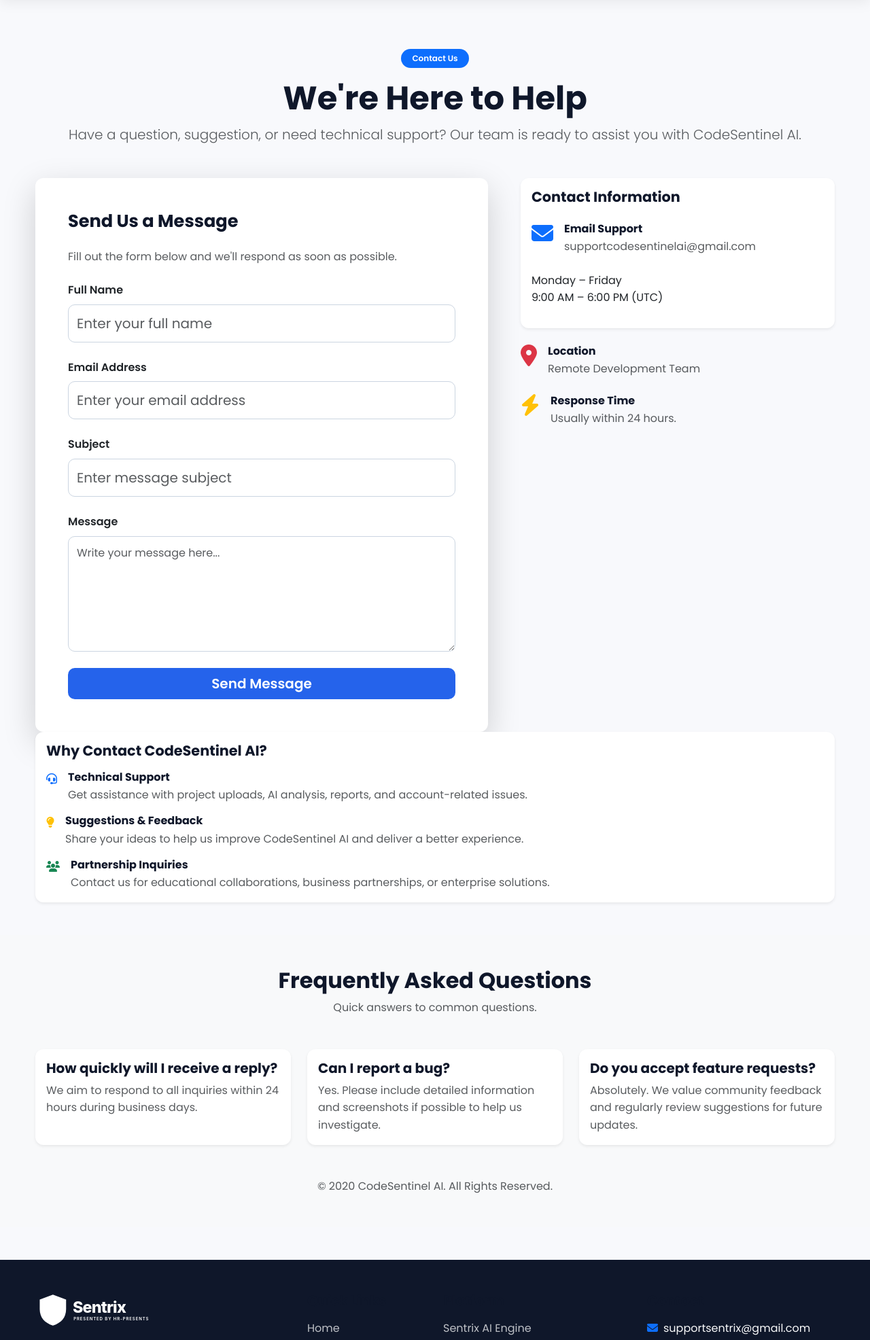
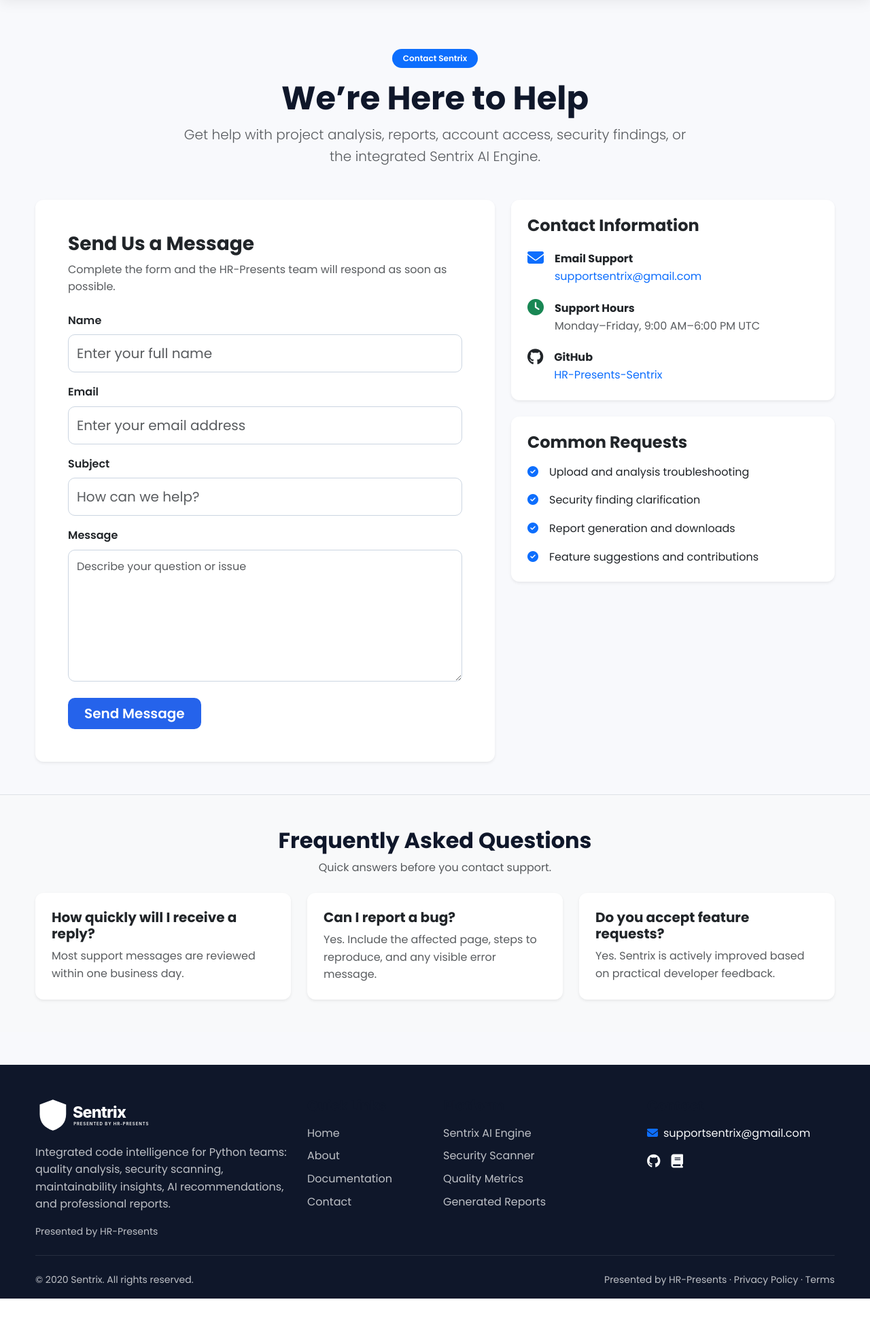
Before and after one commit to HaziqBinAfzal/HR-Presents-Sentrix, a Python web app: template templates/contact.html in a window 1280 px wide. Shown: the part 80-2052 px from the top of the page at 68% size. After the commit the page ends 1991 px from the top, so only its background shows below. Run offline with Jinja, Linux system fonts and the light colour scheme; the template is opened without the code that fills it: most values are stand-ins (such as "Sample title", 1, 10 or a date in 2020); form fields are guessed from the names that the template uses; some libraries are stand-ins or nearby versions.

Commit message:
Rebrand and repair contact page

```diff
--- a/templates/contact.html
+++ b/templates/contact.html
@@ -1,445 +1,125 @@
 {% extends "base.html" %}
 
-{% block title %}Contact Us | CodeSentinel AI{% endblock %}
+{% block title %}Contact | Sentrix{% endblock %}
 
 {% block content %}
-
 <section class="py-5">
-
     <div class="container">
-
         <div class="text-center mb-5">
-
-            <span class="badge bg-primary px-3 py-2 mb-3">
-
-                Contact Us
-
-            </span>
-
-            <h1 class="display-5 fw-bold">
-
-                We're Here to Help
-
-            </h1>
-
-            <p class="lead text-muted">
-
-                Have a question, suggestion, or need technical support?
-                Our team is ready to assist you with CodeSentinel AI.
-
+            <span class="badge bg-primary px-3 py-2 mb-3">Contact Sentrix</span>
+            <h1 class="display-5 fw-bold">We’re Here to Help</h1>
+            <p class="lead text-muted mx-auto" style="max-width: 760px;">
+                Get help with project analysis, reports, account access, security findings,
+                or the integrated Sentrix AI Engine.
             </p>
-
         </div>
 
-        <div class="row g-5">
+        <div class="row g-4 align-items-stretch">
+            <div class="col-lg-7">
+                <div class="card border-0 shadow-sm h-100">
+                    <div class="card-body p-4 p-lg-5">
+                        <h2 class="h3 fw-bold mb-2">Send Us a Message</h2>
+                        <p class="text-muted mb-4">Complete the form and the HR-Presents team will respond as soon as possible.</p>
 
-            <!-- Contact Form -->
-
-            <div class="col-lg-7">
-
-                <div class="card border-0 shadow-lg">
-
-                    <div class="card-body p-5">
-
-                        <h3 class="fw-bold mb-4">
-
-                            Send Us a Message
-
-                        </h3>
-
-                        <p class="text-muted mb-4">
-
-                            Fill out the form below and we'll respond as soon
-                            as possible.
-
-                        </p>
-
-                        <form method="POST" action="{{ url_for('main.contact') }}">
-
-
+                        <form method="POST" action="{{ url_for('main.contact') }}" novalidate>
                             {{ form.hidden_tag() }}
 
+                            <div class="mb-3">
+                                {{ form.name.label(class="form-label fw-semibold") }}
+                                {{ form.name(class="form-control form-control-lg", placeholder="Enter your full name") }}
+                                {% for error in form.name.errors %}<div class="text-danger small mt-1">{{ error }}</div>{% endfor %}
+                            </div>
 
-<div class="mb-4">
+                            <div class="mb-3">
+                                {{ form.email.label(class="form-label fw-semibold") }}
+                                {{ form.email(class="form-control form-control-lg", placeholder="Enter your email address") }}
+                                {% for error in form.email.errors %}<div class="text-danger small mt-1">{{ error }}</div>{% endfor %}
+                            </div>
 
-                                <label class="form-label fw-semibold">
-
-                                    Full Name
-
-                                </label>
-
-                                {{ form.name(
-                                    class="form-control form-control-lg",
-                                    placeholder="Enter your full name"
-                                ) }}
-
+                            <div class="mb-3">
+                                {{ form.subject.label(class="form-label fw-semibold") }}
+                                {{ form.subject(class="form-control form-control-lg", placeholder="How can we help?") }}
+                                {% for error in form.subject.errors %}<div class="text-danger small mt-1">{{ error }}</div>{% endfor %}
                             </div>
 
                             <div class="mb-4">
-
-                                <label class="form-label fw-semibold">
-
-                                    Email Address
-
-                                </label>
-
-                                {{ form.email(
-                                    class="form-control form-control-lg",
-                                    placeholder="Enter your email address"
-                                ) }}
-
+                                {{ form.message.label(class="form-label fw-semibold") }}
+                                {{ form.message(class="form-control", rows="7", placeholder="Describe your question or issue") }}
+                                {% for error in form.message.errors %}<div class="text-danger small mt-1">{{ error }}</div>{% endfor %}
                             </div>
 
-                            <div class="mb-4">
+                            <div class="d-grid d-sm-flex">
+                                {{ form.submit(class="btn btn-primary btn-lg px-4", value="Send Message") }}
+                            </div>
+                        </form>
+                    </div>
+                </div>
+            </div>
 
-                                <label class="form-label fw-semibold">
+            <div class="col-lg-5">
+                <div class="card border-0 shadow-sm mb-4">
+                    <div class="card-body p-4">
+                        <h2 class="h4 fw-bold mb-4">Contact Information</h2>
 
-                                    Subject
+                        <div class="d-flex gap-3 mb-4">
+                            <i class="fa-solid fa-envelope fa-xl text-primary mt-2"></i>
+                            <div>
+                                <h3 class="h6 fw-bold mb-1">Email Support</h3>
+                                <a class="text-decoration-none" href="mailto:supportsentrix@gmail.com">supportsentrix@gmail.com</a>
+                            </div>
+                        </div>
 
-                                </label>
+                        <div class="d-flex gap-3 mb-4">
+                            <i class="fa-solid fa-clock fa-xl text-success mt-2"></i>
+                            <div>
+                                <h3 class="h6 fw-bold mb-1">Support Hours</h3>
+                                <p class="text-muted mb-0">Monday–Friday, 9:00 AM–6:00 PM UTC</p>
+                            </div>
+                        </div>
 
-                                {{ form.subject(
-                                    class="form-control form-control-lg",
-                                    placeholder="Enter message subject"
-                                ) }}
-
+                        <div class="d-flex gap-3">
+                            <i class="fa-brands fa-github fa-xl text-dark mt-2"></i>
+                            <div>
+                                <h3 class="h6 fw-bold mb-1">GitHub</h3>
+                                <a class="text-decoration-none" href="https://github.com/HaziqBinAfzal/HR-Presents-Sentrix" target="_blank" rel="noopener noreferrer">HR-Presents-Sentrix</a>
                             </div>
-
-                            <div class="mb-4">
-
-                                <label class="form-label fw-semibold">
-
-                                    Message
-
-                                </label>
-
-                                {{ form.message(
-                                    class="form-control",
-                                    rows="6",
-                                    placeholder="Write your message here..."
-                                ) }}
-
-                            </div>
-
-                            <div class="d-grid">
-
-                                {{ form.submit(
-                                    class="btn btn-primary btn-lg",
-                                    value="Send Message"
-                                ) }}
-
-                            </div>
-
-                        </form>
-
+                        </div>
                     </div>
-
                 </div>
 
+                <div class="card border-0 shadow-sm">
+                    <div class="card-body p-4">
+                        <h2 class="h4 fw-bold mb-3">Common Requests</h2>
+                        <ul class="list-unstyled mb-0">
+                            <li class="d-flex gap-3 mb-3"><i class="fa-solid fa-circle-check text-primary mt-1"></i><span>Upload and analysis troubleshooting</span></li>
+                            <li class="d-flex gap-3 mb-3"><i class="fa-solid fa-circle-check text-primary mt-1"></i><span>Security finding clarification</span></li>
+                            <li class="d-flex gap-3 mb-3"><i class="fa-solid fa-circle-check text-primary mt-1"></i><span>Report generation and downloads</span></li>
+                            <li class="d-flex gap-3"><i class="fa-solid fa-circle-check text-primary mt-1"></i><span>Feature suggestions and contributions</span></li>
+                        </ul>
+                    </div>
+                </div>
             </div>
-
-            <!-- Contact Information -->
-
-            <div class="col-lg-5">
-
-                <div class="card border-0 shadow-sm mb-4">
-
-                    <div class="card-body">
-
-                        <h4 class="fw-bold mb-4">
-
-                            Contact Information
-
-                        </h4>
-
-                        <div class="d-flex mb-4">
-
-    <i class="fa-solid fa-envelope fa-2x text-primary me-3"></i>
-
-    <div>
-
-        <h6 class="fw-bold mb-1">
-
-            Email Support
-
-        </h6>
-
-        <p class="text-muted mb-0">
-
-            supportcodesentinelai@gmail.com
-
-        </p>
-
+        </div>
     </div>
-
-</div>
-
-                                    Monday – Friday<br>
-
-                                    9:00 AM – 6:00 PM (UTC)
-
-                                </p>
-
-                            </div>
-
-                        </div>
-
-                        <div class="d-flex mb-4">
-
-                            <i class="fa-solid fa-location-dot fa-2x text-danger me-3"></i>
-
-                            <div>
-
-                                <h6 class="fw-bold mb-1">
-
-                                    Location
-
-                                </h6>
-
-                                <p class="text-muted mb-0">
-
-                                    Remote Development Team
-
-                                </p>
-
-                            </div>
-
-                        </div>
-
-                        <div class="d-flex">
-
-                            <i class="fa-solid fa-bolt fa-2x text-warning me-3"></i>
-
-                            <div>
-
-                                <h6 class="fw-bold mb-1">
-
-                                    Response Time
-
-                                </h6>
-
-                                <p class="text-muted mb-0">
-
-                                    Usually within 24 hours.
-
-                                </p>
-
-                            </div>
-
-                        </div>
-
-                    </div>
-
-                </div>
-
-
-<div class="card border-0 shadow-sm">
-
-                    <div class="card-body">
-
-                        <h4 class="fw-bold mb-3">
-
-                            Why Contact CodeSentinel AI?
-
-                        </h4>
-
-                        <div class="d-flex mb-3">
-
-                            <i class="fa-solid fa-headset text-primary me-3 mt-1"></i>
-
-                            <div>
-
-                                <h6 class="fw-bold mb-1">
-
-                                    Technical Support
-
-                                </h6>
-
-                                <p class="text-muted mb-0">
-
-                                    Get assistance with project uploads, AI analysis, reports, and account-related issues.
-
-                                </p>
-
-                            </div>
-
-                        </div>
-
-                        <div class="d-flex mb-3">
-
-                            <i class="fa-solid fa-lightbulb text-warning me-3 mt-1"></i>
-
-                            <div>
-
-                                <h6 class="fw-bold mb-1">
-
-                                    Suggestions & Feedback
-
-                                </h6>
-
-                                <p class="text-muted mb-0">
-
-                                    Share your ideas to help us improve CodeSentinel AI and deliver a better experience.
-
-                                </p>
-
-                            </div>
-
-                        </div>
-
-                        <div class="d-flex">
-
-                            <i class="fa-solid fa-users text-success me-3 mt-1"></i>
-
-                            <div>
-
-                                <h6 class="fw-bold mb-1">
-
-                                    Partnership Inquiries
-
-                                </h6>
-
-                                <p class="text-muted mb-0">
-
-                                    Contact us for educational collaborations, business partnerships, or enterprise solutions.
-
-                                </p>
-
-                            </div>
-
-                        </div>
-
-                    </div>
-
-                </div>
-
-            </div>
-
-        </div>
-
-    </div>
-
 </section>
 
-<!-- FAQ -->
-
-<section class="py-5 bg-light">
-
+<section class="py-5 bg-light border-top">
     <div class="container">
-
-        <div class="text-center mb-5">
-
-            <h2 class="fw-bold">
-
-                Frequently Asked Questions
-
-            </h2>
-
-            <p class="text-muted">
-
-                Quick answers to common questions.
-
-            </p>
-
+        <div class="text-center mb-4">
+            <h2 class="fw-bold">Frequently Asked Questions</h2>
+            <p class="text-muted mb-0">Quick answers before you contact support.</p>
         </div>
-
         <div class="row g-4">
-
             <div class="col-md-4">
-
-                <div class="card border-0 shadow-sm h-100">
-
-                    <div class="card-body">
-
-                        <h5 class="fw-bold">
-
-                            How quickly will I receive a reply?
-
-                        </h5>
-
-                        <p class="text-muted mb-0">
-
-                            We aim to respond to all inquiries within 24 hours during business days.
-
-                        </p>
-
-                    </div>
-
-                </div>
-
+                <div class="card border-0 shadow-sm h-100"><div class="card-body p-4"><h3 class="h5 fw-bold">How quickly will I receive a reply?</h3><p class="text-muted mb-0">Most support messages are reviewed within one business day.</p></div></div>
             </div>
-
             <div class="col-md-4">
-
-                <div class="card border-0 shadow-sm h-100">
-
-                    <div class="card-body">
-
-                        <h5 class="fw-bold">
-
-                            Can I report a bug?
-
-                        </h5>
-
-                        <p class="text-muted mb-0">
-
-                            Yes. Please include detailed information and screenshots if possible to help us investigate.
-
-                        </p>
-
-                    </div>
-
-                </div>
-
+                <div class="card border-0 shadow-sm h-100"><div class="card-body p-4"><h3 class="h5 fw-bold">Can I report a bug?</h3><p class="text-muted mb-0">Yes. Include the affected page, steps to reproduce, and any visible error message.</p></div></div>
             </div>
-
             <div class="col-md-4">
-
-                <div class="card border-0 shadow-sm h-100">
-
-                    <div class="card-body">
-
-                        <h5 class="fw-bold">
-
-                            Do you accept feature requests?
-
-                        </h5>
-
-                        <p class="text-muted mb-0">
-
-                            Absolutely. We value community feedback and regularly review suggestions for future updates.
-
-                        </p>
-
-                    </div>
-
-                </div>
-
+                <div class="card border-0 shadow-sm h-100"><div class="card-body p-4"><h3 class="h5 fw-bold">Do you accept feature requests?</h3><p class="text-muted mb-0">Yes. Sentrix is actively improved based on practical developer feedback.</p></div></div>
             </div>
-
         </div>
-
-        <div class="text-center mt-5">
-
-            <div class="alert alert-primary border-0 shadow-sm d-inline-block px-4">
-
-                <i class="fa-solid fa-envelope me-2"></i>
-
-                Need immediate assistance? Email us at
-                <strong>supportcodesentinelai@gmail.com</strong>
-
-            </div>
-
-            <p class="text-muted mt-4 mb-0">
-
-                © {{ current_year or 2026 }} CodeSentinel AI. All Rights Reserved.
-
-            </p>
-
-        </div>
-
     </div>
-
 </section>
-
 {% endblock %}
```
